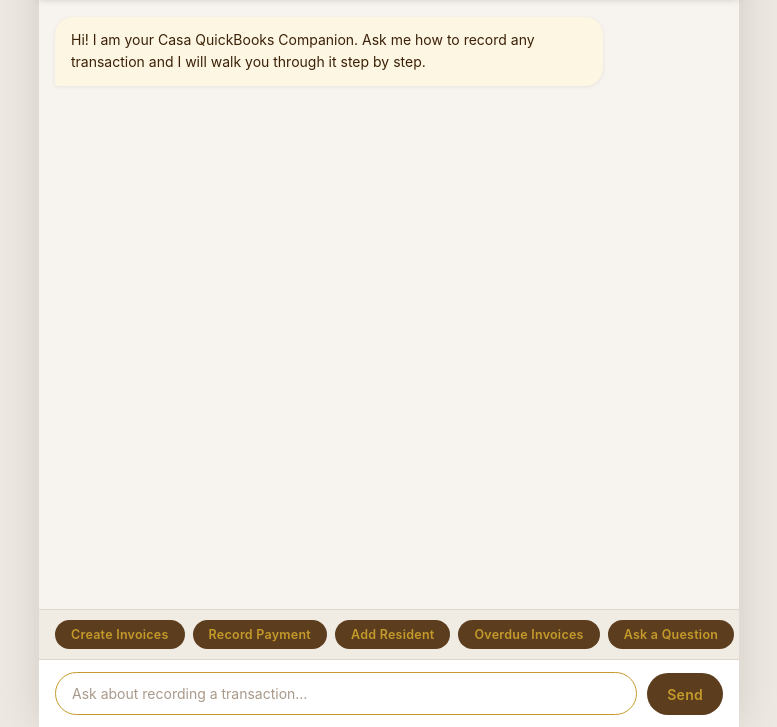
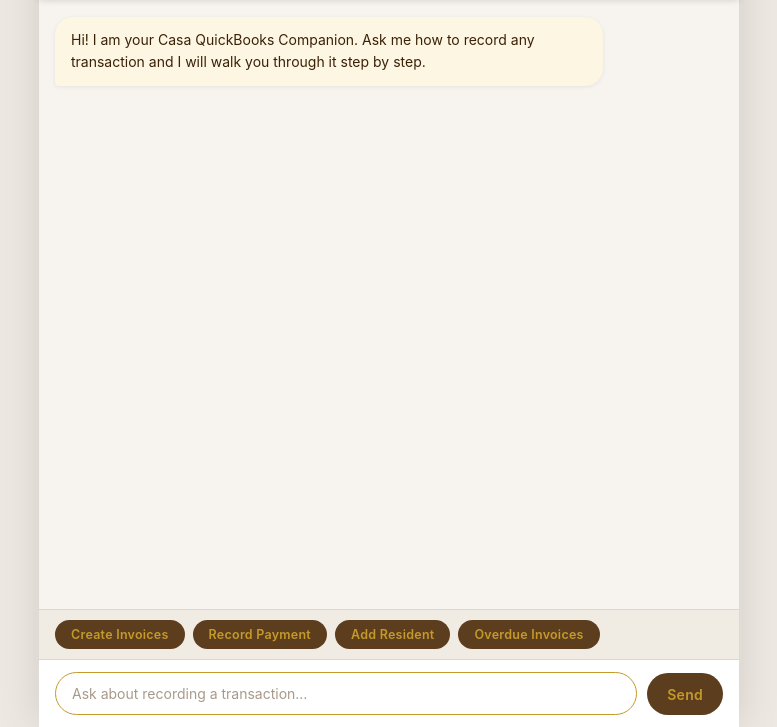
Before and after one commit to JahKrumme/MiCasaQB, a website: page assistant.html in a window 1280 px wide. Shown: the part 73-800 px from the top of the page, without its empty margins (251-1028 px from the left). Drawn offline with Linux system fonts and the light colour scheme.

Commit message:
Remove 'Ask a Question' quick action button
Co-Authored-By: Claude Sonnet 4.6 <noreply@anthropic.com>

```diff
--- a/assistant.html
+++ b/assistant.html
@@ -408,7 +408,6 @@
     <button class="quick-btn" data-action="record a payment">Record Payment</button>
     <button class="quick-btn" data-action="add a new resident">Add Resident</button>
     <button class="quick-btn" data-action="show overdue invoices">Overdue Invoices</button>
-    <button class="quick-btn" data-action="ask a question">Ask a Question</button>
   </div>
 
   <div id="input-row">
```
